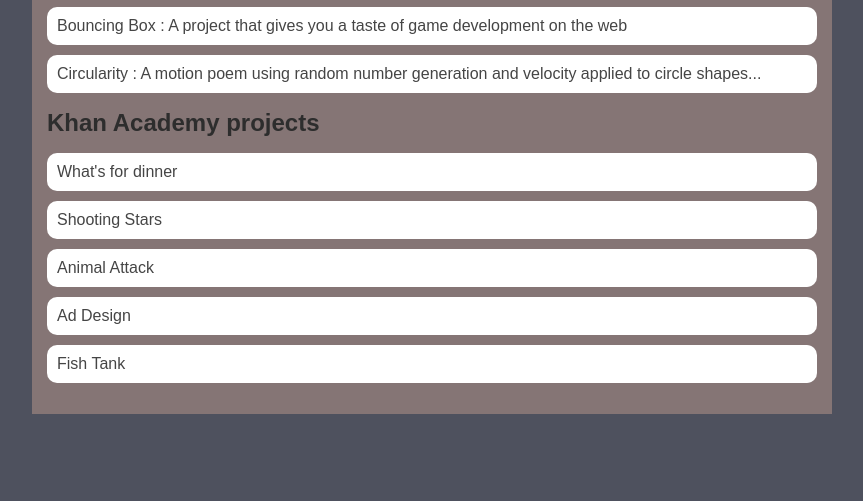
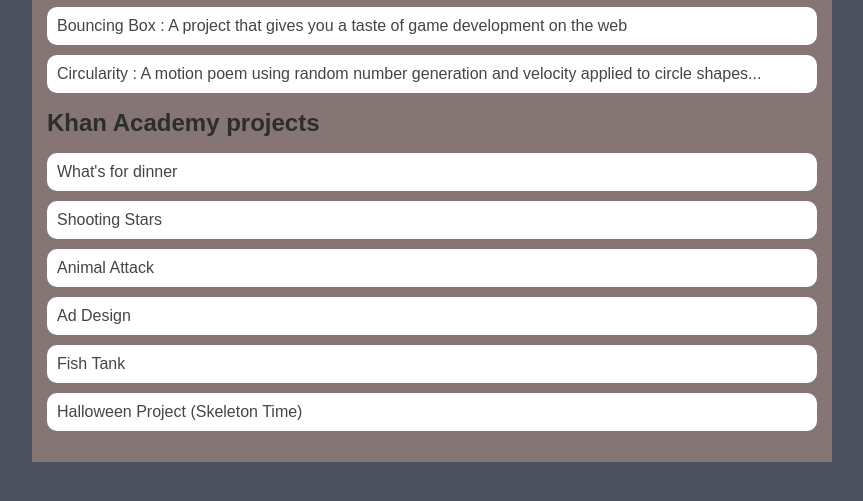
Before and after one commit to dashelstroud/dashelstroud.github.io, a plain HTML site: page portfolio.html in a window 1280 px wide. Shown: the part 197-698 px from the top of the page, without its empty margins (208-1071 px from the left). Drawn offline with Linux system fonts and the light colour scheme.

Commit message:
Added halloween project

```diff
--- a/portfolio.html
+++ b/portfolio.html
@@ -33,6 +33,7 @@
                         <li> <a href = "https://www.khanacademy.org/computer-programming/spin-off-of-project-amnimal-attack-the-animal-on-screen-is-a-lion-and-not-a-sunflower-i-swear/5250265144672256">Animal Attack</a></li>
                         <li> <a href = "https://www.khanacademy.org/computer-programming/spend-all-your-money-on-rise-of-kingdoms/4549780929560576">Ad Design</a></li>
                         <li> <a href = "https://www.khanacademy.org/computer-programming/jaws-12/5055253982265344">Fish Tank</a></li>
+                        <li> <a href = "https://www.khanacademy.org/computer-programming/spooky-scary-skeletons/5031758864891904">Halloween Project (Skeleton Time)</a></li>
                    </ul>
                  </div>
 
```
